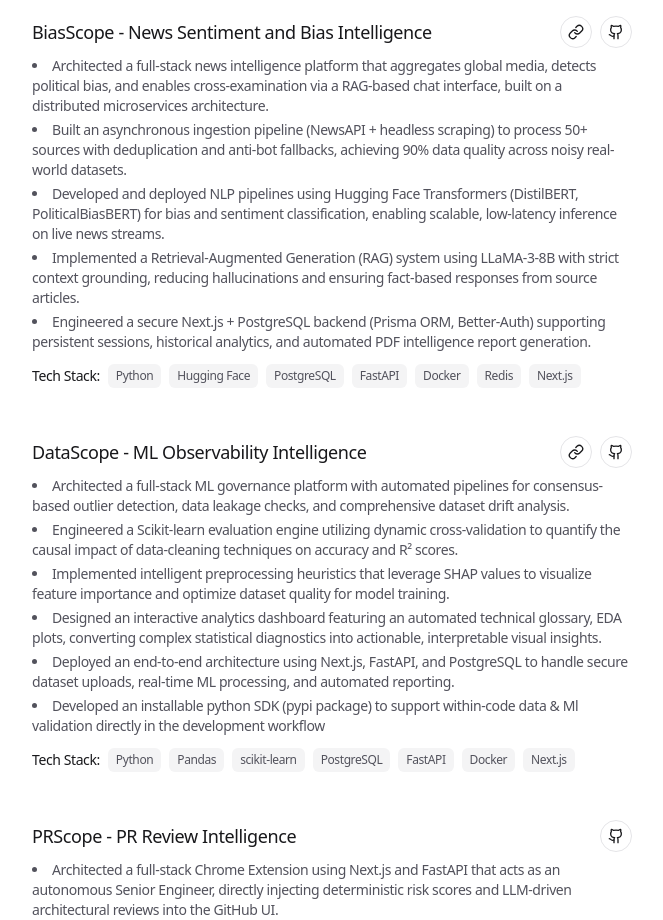
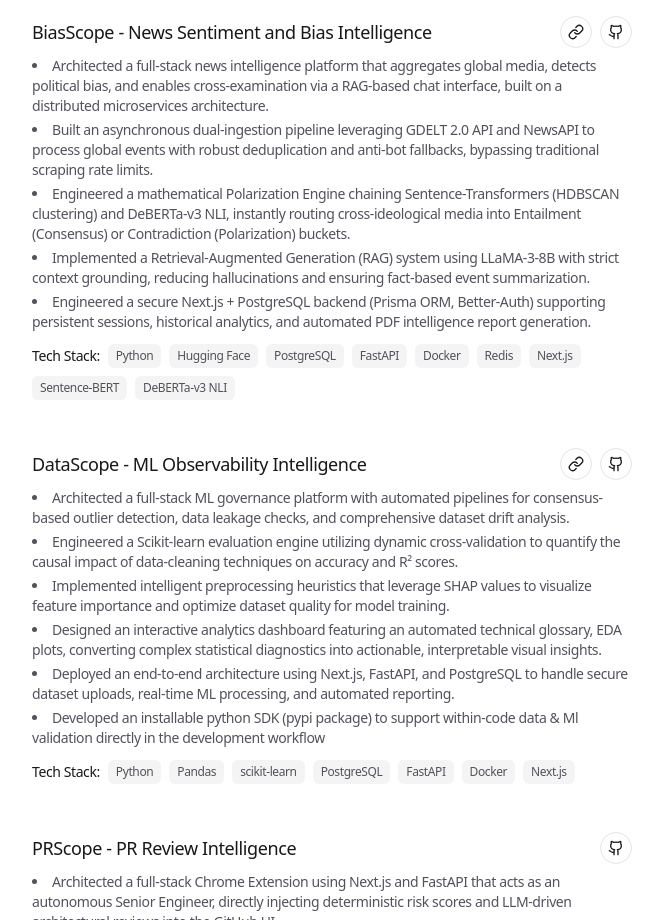
Before and after one commit to kankaniakshat185/portfolio, a Next.js app: page / in a window 1280 px wide. Shown: the part 2020-2940 px from the top of the page, without its empty margins (308-971 px from the left). Built offline with nearby package versions, Linux system fonts and the light colour scheme.

Commit message:
updated project descriptions

```diff
--- a/app/data.ts
+++ b/app/data.ts
@@ -33,12 +33,12 @@ export const PROJECTS: Project[] = [
     name: 'BiasScope - News Sentiment and Bias Intelligence',
     description: [
       'Architected a full-stack news intelligence platform that aggregates global media, detects political bias, and enables cross-examination via a RAG-based chat interface, built on a distributed microservices architecture.',
-      'Built an asynchronous ingestion pipeline (NewsAPI + headless scraping) to process 50+ sources with deduplication and anti-bot fallbacks, achieving 90% data quality across noisy real-world datasets.',
-      'Developed and deployed NLP pipelines using Hugging Face Transformers (DistilBERT, PoliticalBiasBERT) for bias and sentiment classification, enabling scalable, low-latency inference on live news streams.',
-      'Implemented a Retrieval-Augmented Generation (RAG) system using LLaMA-3-8B with strict context grounding, reducing hallucinations and ensuring fact-based responses from source articles.',
+      'Built an asynchronous dual-ingestion pipeline leveraging GDELT 2.0 API and NewsAPI to process global events with robust deduplication and anti-bot fallbacks, bypassing traditional scraping rate limits.',
+      'Engineered a mathematical Polarization Engine chaining Sentence-Transformers (HDBSCAN clustering) and DeBERTa-v3 NLI, instantly routing cross-ideological media into Entailment (Consensus) or Contradiction (Polarization) buckets.',
+      'Implemented a Retrieval-Augmented Generation (RAG) system using LLaMA-3-8B with strict context grounding, reducing hallucinations and ensuring fact-based event summarization.',
       'Engineered a secure Next.js + PostgreSQL backend (Prisma ORM, Better-Auth) supporting persistent sessions, historical analytics, and automated PDF intelligence report generation.'
     ],
-    techStack: ['Python', 'Hugging Face', 'PostgreSQL', 'FastAPI', 'Docker', 'Redis', 'Next.js'],
+    techStack: ['Python', 'Hugging Face', 'PostgreSQL', 'FastAPI', 'Docker', 'Redis', 'Next.js', 'Sentence-BERT', 'DeBERTa-v3 NLI'],
     liveLink: 'https://biasscope-app.vercel.app',
     githubLink: 'https://github.com/kankaniakshat185/biasscope-app-frontend',
     id: 'project1',
```
